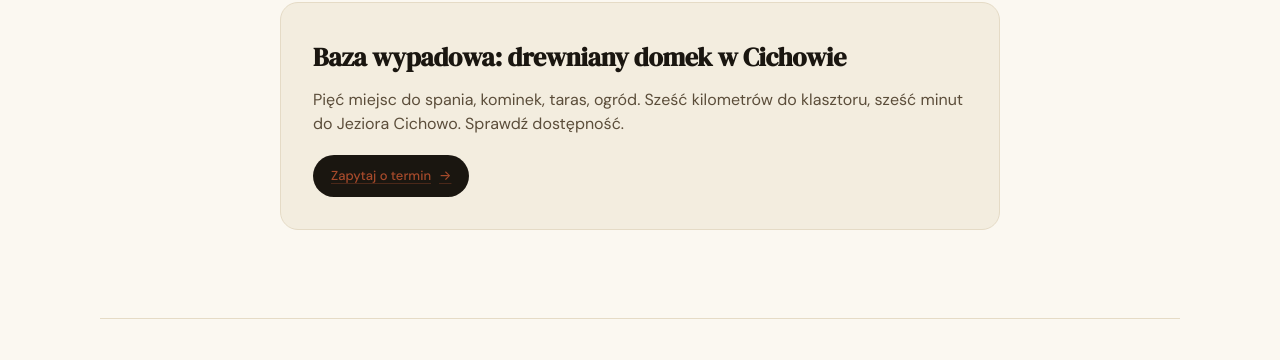
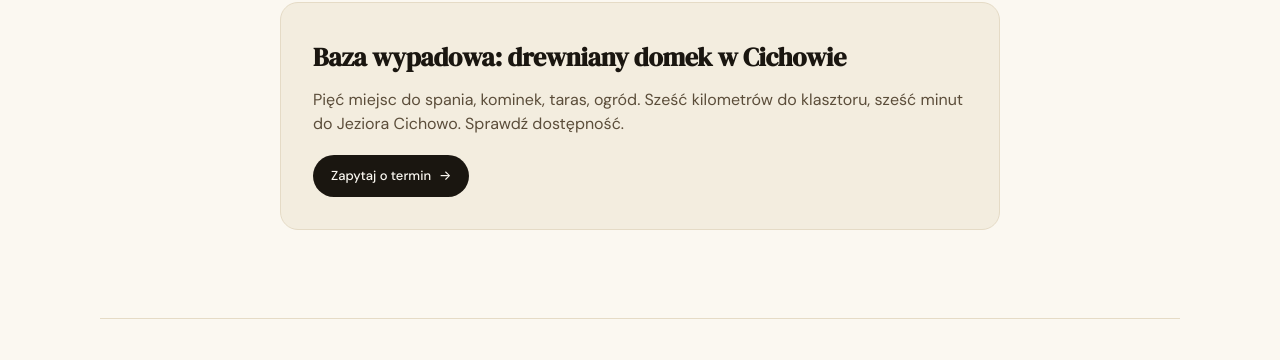
Before and after one commit to emancypage/cichowo-web, a PHP site: page /blog/klasztor-lubin-benedyktyni-historia/index.html in a window 1280 px wide. Shown: the part 6075-6435 px from the top of the page. Run offline with PHP 8.4, Linux system fonts and the light colour scheme.

Commit message:
Fix btn-cta contrast in blog post CTA (rust text on dark bg was unreadable)

```diff
--- a/css/styles.css
+++ b/css/styles.css
@@ -1072,6 +1072,8 @@ a { color: inherit; }
   text-underline-offset: 3px;
 }
 .post-page__body a:hover { text-decoration-color: var(--rust); }
+.post-page__body a.btn-cta { color: var(--bg); text-decoration: none; }
+.post-page__body a.btn-cta:hover { color: var(--bg); }
 .post-page__body blockquote {
   margin: 32px 0;
   padding: 20px 24px;
```
